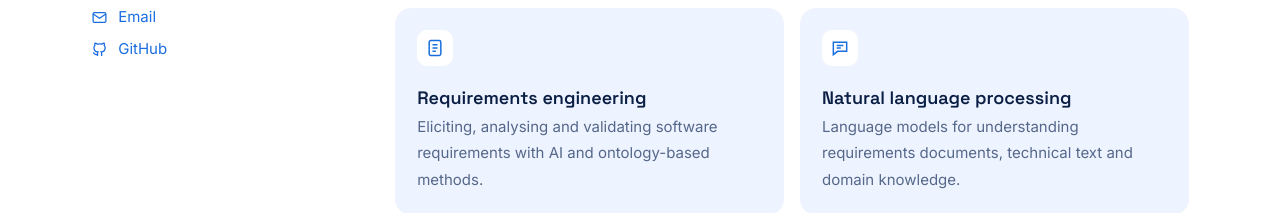
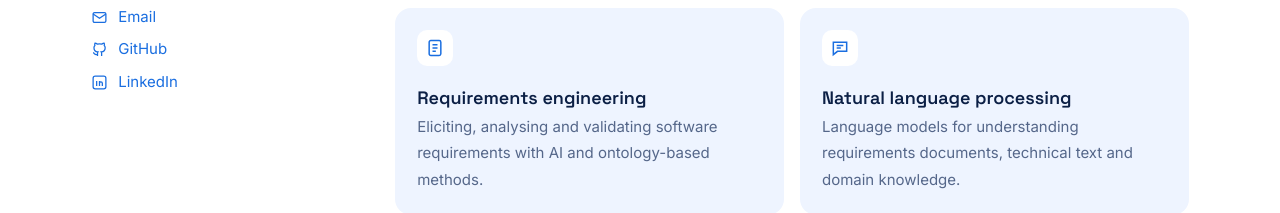
Before and after one commit to nguonhenghout99/nguonhenghout99.github.io, a plain HTML site: page index.html in a window 1280 px wide. Shown: the part 579-792 px from the top of the page. Drawn offline with Linux system fonts and the light colour scheme.

Commit message:
fix: missing Linkedin website

```diff
--- a/index.html
+++ b/index.html
@@ -33,6 +33,7 @@
     <li><svg viewBox="0 0 24 24"><path d="M3 10l9-6 9 6-9 6-9-6z"/><path d="M7 12.5V17c3 2 7 2 10 0v-4.5"/></svg><span>Ajou University</span></li>
     <li><svg viewBox="0 0 24 24"><rect x="3" y="5" width="18" height="14" rx="2"/><path d="M3 7l9 6 9-6"/></svg><a href="mailto:houtnguonheng2300@gmail.com" class="mailto" aria-haspopup="true">Email</a></li>
     <li><svg viewBox="0 0 24 24"><path d="M9 19c-4 1.3-4-2-6-2.5M15 21v-3.5c0-1 .1-1.4-.5-2 2.8-.3 5.5-1.4 5.5-6a4.6 4.6 0 0 0-1.3-3.2 4.3 4.3 0 0 0-.1-3.2s-1-.3-3.4 1.3a11.6 11.6 0 0 0-6.2 0C6.6 2.8 5.6 3.1 5.6 3.1a4.3 4.3 0 0 0-.1 3.2A4.6 4.6 0 0 0 4.2 9.5c0 4.6 2.7 5.7 5.5 6-.6.6-.6 1.2-.5 2V21"/></svg><a href="https://github.com/nguonhenghout99">GitHub</a></li>
+    <li><svg viewBox="0 0 24 24"><rect x="3" y="3" width="18" height="18" rx="3"/><path d="M8 10v7M8 7v.01M12 17v-4a2 2 0 0 1 4 0v4M12 10v7"/></svg><a href="https://www.linkedin.com/in/hout-n-9b0b42105/" target="_blank" rel="noopener">LinkedIn</a></li>
   </ul>
   </div>
 </aside>
@@ -187,6 +188,7 @@
     <dl class="kv">
       <dt>Website</dt><dd><a href="https://nguonhenghout99.github.io">nguonhenghout99.github.io</a></dd>
       <dt>GitHub</dt><dd><a href="https://github.com/nguonhenghout99">github.com/nguonhenghout99</a></dd>
+      <dt>LinkedIn</dt><dd><a href="https://www.linkedin.com/in/hout-n-9b0b42105/" target="_blank" rel="noopener">linkedin.com/in/hout-n-9b0b42105</a></dd>
     </dl>
   </section>
   </div>
```
Also changed, not shown: 1 other file.
